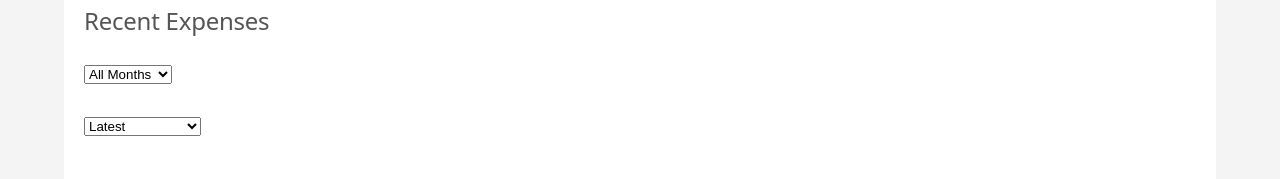
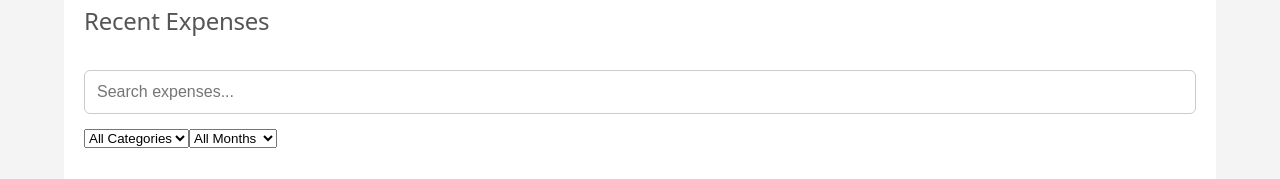
Before and after one commit to rajaryan26940-del/Expense-Tracker, a React app in the folder frontend/: page /dashboard in a window 1280 px wide. Shown: the part 814-993 px from the top of the page. Built offline with nearby package versions, Linux system fonts and the light colour scheme; no server answers; sample sign-in values are in the browser's storage; the HTML template or start-up script is replaced by a standard one.

Commit message:
Add search and expense filters

```diff
--- a/frontend/src/pages/Dashboard.jsx
+++ b/frontend/src/pages/Dashboard.jsx
@@ -211,6 +211,23 @@ function Dashboard() {
       <hr />
 
       <h2>Recent Expenses</h2>
+      <input
+  type="text"
+  placeholder="Search expenses..."
+  value={search}
+  onChange={(e) => setSearch(e.target.value)}
+/>
+<select
+  value={filterCategory}
+  onChange={(e) => setFilterCategory(e.target.value)}
+>
+  <option value="All">All Categories</option>
+  <option value="Food">Food</option>
+  <option value="Travel">Travel</option>
+  <option value="Shopping">Shopping</option>
+  <option value="Bills">Bills</option>
+  <option value="Others">Others</option>
+</select>
 
       <select
         value={selectedMonth}
```
